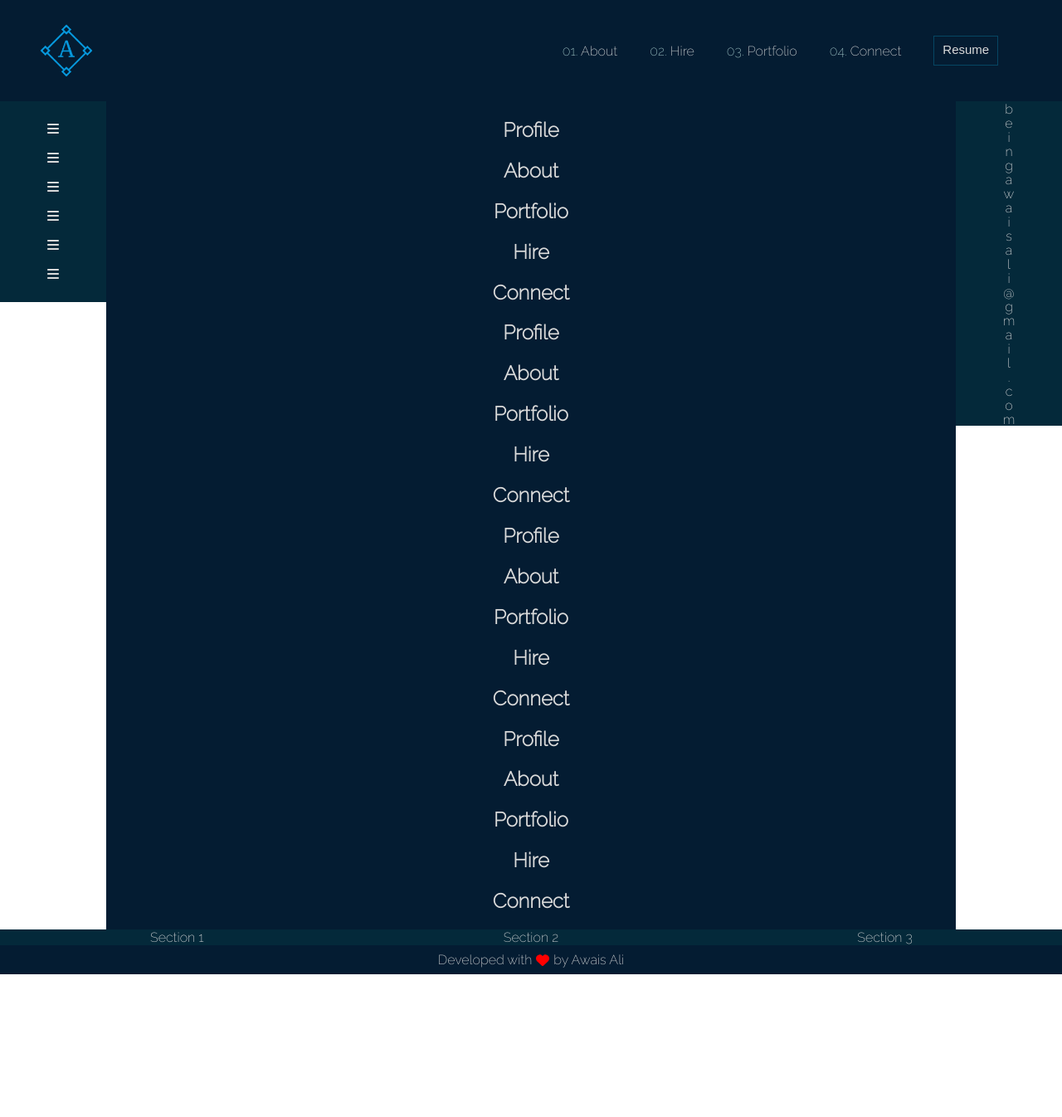
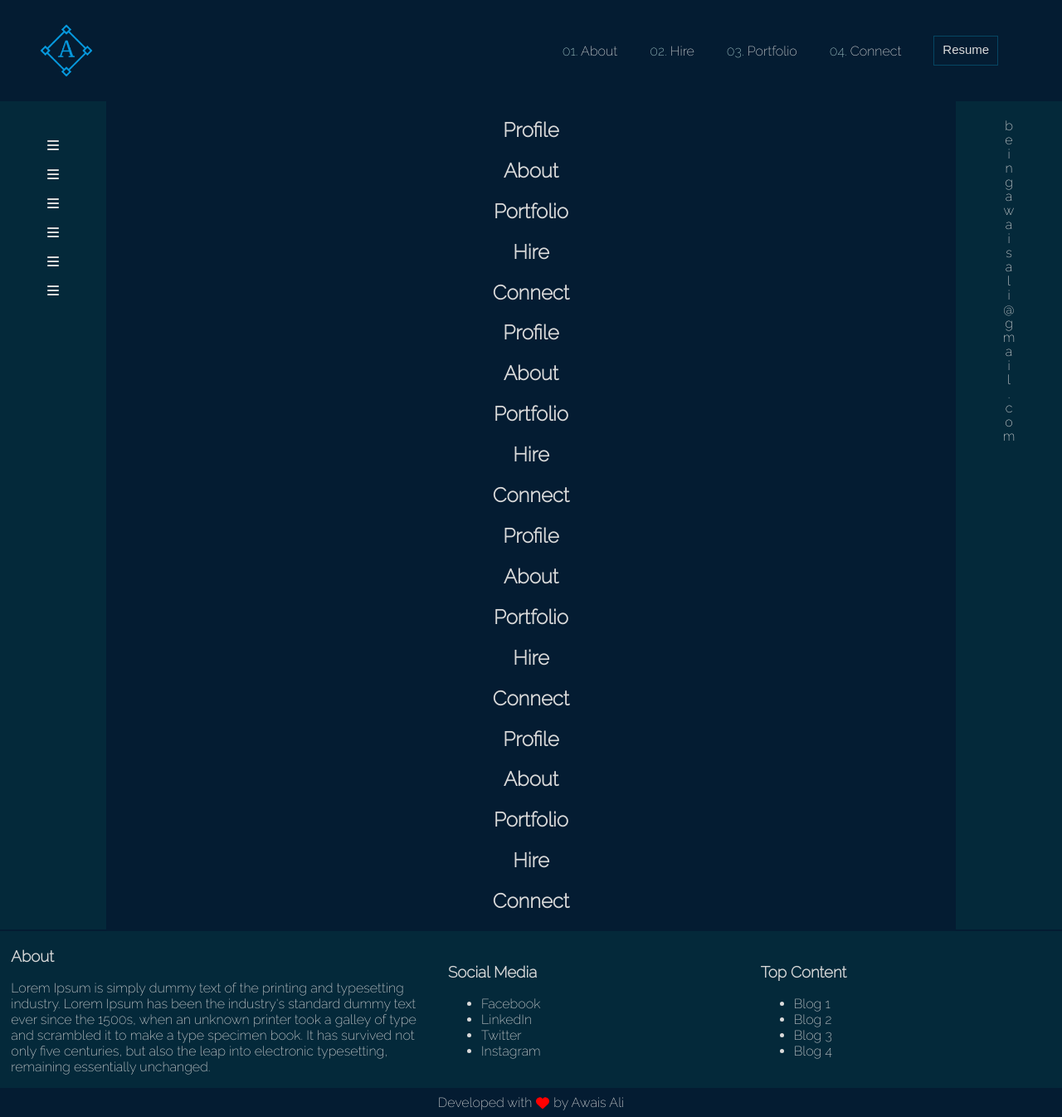
Before and after one commit to beingawaisali/beingawaisali.com-new, a React (Create React App) app: page / in a window 1280 px wide. Shown: the whole page at 83% size. Before the commit the page ends 1174 px from the top, so only its background shows below. Built offline with nearby package versions, Linux system fonts and the light colour scheme.

Commit message:
final changes today.

```diff
--- a/src/App.css
+++ b/src/App.css
@@ -2,6 +2,7 @@ body {
     font-family: 'Raleway', sans-serif;
     margin: 0px;
     color: #dadada;
+    background-color: #04293A;
 }
 
 .button-1 {
--- a/src/components/Footer.jsx
+++ b/src/components/Footer.jsx
@@ -7,9 +7,28 @@ function Footer() {
     return(
         <footer id="main-footer">
             <div id="footer-divider">
-                <div className="footer-sections">Section 1</div>
-                <div className="footer-sections">Section 2</div>
-                <div className="footer-sections">Section 3</div>
+                <div className="footer-sections">
+                    <h3>About</h3>
+                    <p>Lorem Ipsum is simply dummy text of the printing and typesetting industry. Lorem Ipsum has been the industry's standard dummy text ever since the 1500s, when an unknown printer took a galley of type and scrambled it to make a type specimen book. It has survived not only five centuries, but also the leap into electronic typesetting, remaining essentially unchanged.</p>
+                </div>
+                <div className="footer-sections">
+                    <h3>Social Media</h3>
+                    <ul>
+                        <li>Facebook</li>
+                        <li>LinkedIn</li>
+                        <li>Twitter</li>
+                        <li>Instagram</li>
+                    </ul>
+                </div>
+                <div className="footer-sections">
+                    <h3>Top Content</h3>
+                    <ul>
+                        <li>Blog 1</li>
+                        <li>Blog 2</li>
+                        <li>Blog 3</li>
+                        <li>Blog 4</li>
+                    </ul>
+                </div>
             </div>
             <div id="footer-copyright">
                 Developed with
--- a/src/components/css/body.css
+++ b/src/components/css/body.css
@@ -12,8 +12,10 @@
     background-color: #04293A;
     color: #dadada;
     line-height: 35px;
-    height: 100%;
-    /* position: sticky; */
+    display: flex;
+    justify-content: center;
+    align-items: center;
+    padding: 20px 0px;
 }
 
 .social-icon {
--- a/src/components/css/footer.css
+++ b/src/components/css/footer.css
@@ -1,6 +1,7 @@
 #main-footer {
     text-align: center;
     background-color: #04293A;
+    border-top: 2px solid #041C32;
 }
 
 #footer-divider {
@@ -19,8 +20,9 @@
 
 .footer-sections {
     background-color: #04293A;
-    max-width: 600px;
+    max-width: 500px;
     min-width: 350px;
+    text-align: left;
 }
 
 #footer-copyright {
```
